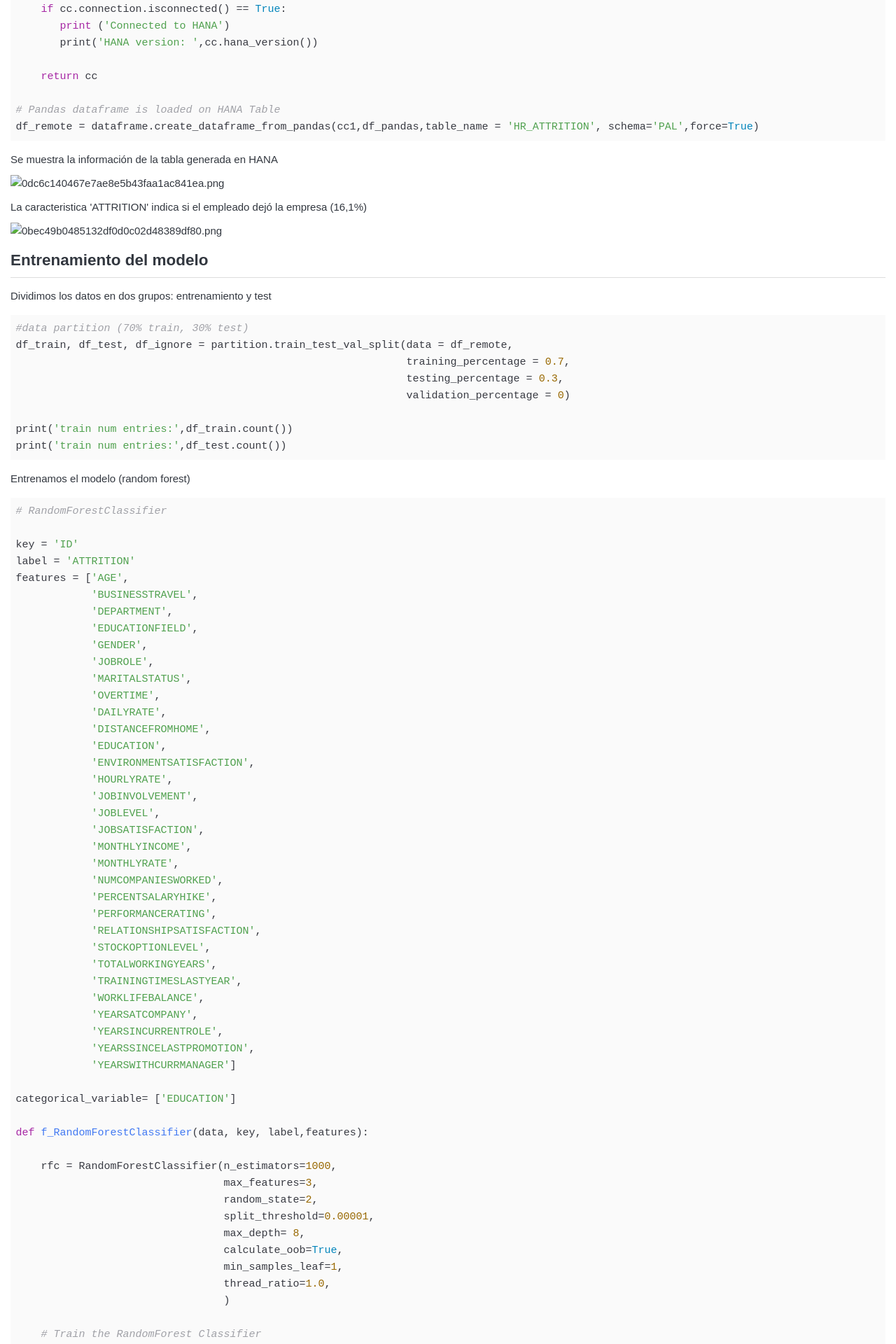
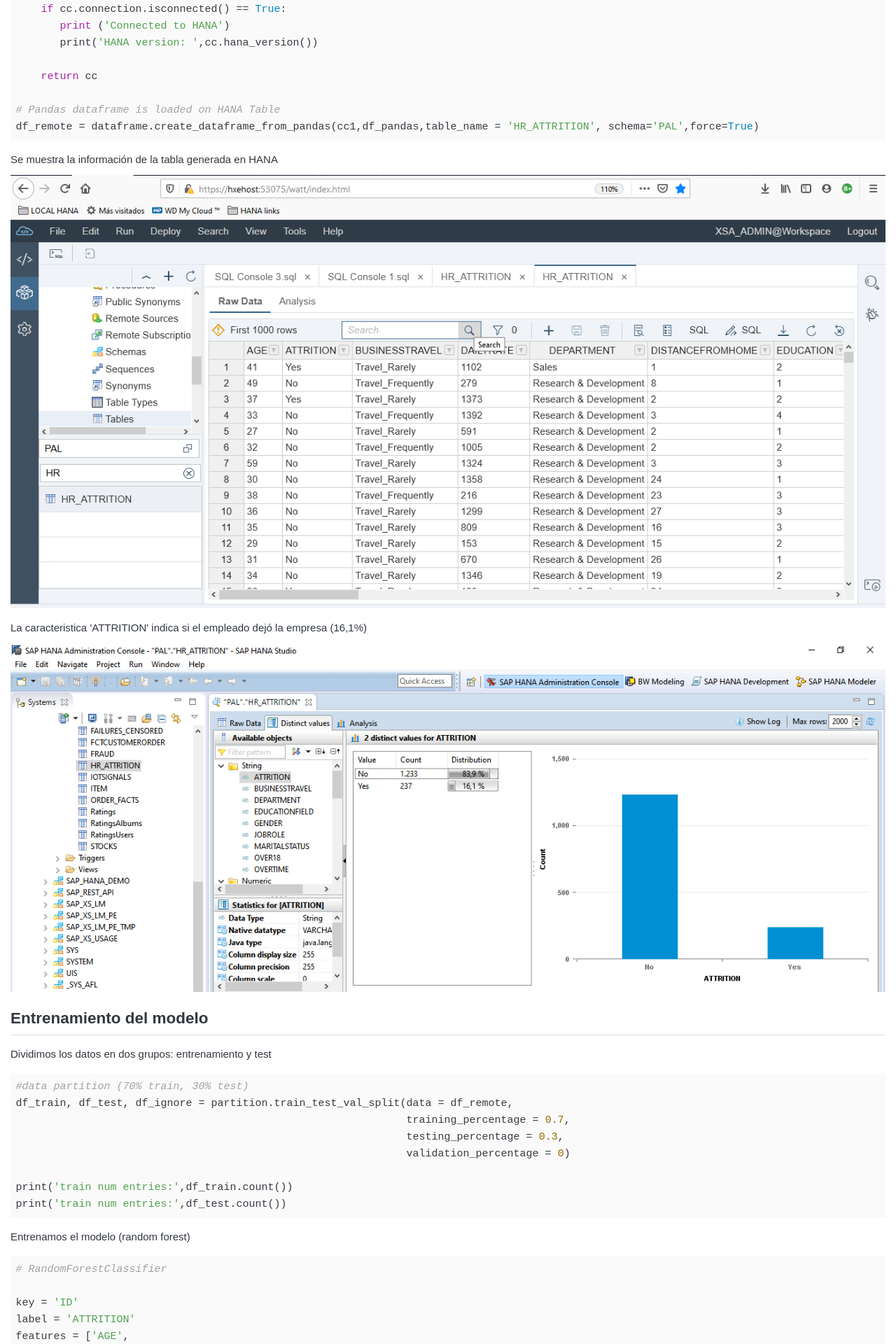
Before and after one commit to alejandromanas/alejandromanas.github.io, a Jekyll site: the page hr retention/hr retention.html, which Jekyll copies as it is, in a window 1280 px wide. Shown: the part 1605-3525 px from the top of the page at 70% size. Built offline with Jekyll 4.4.1, drawn with Linux system fonts in a browser that asks for light colours.

Commit message:
hr retention images

````diff
--- a/hr retention/hr retention.html
+++ b/hr retention/hr retention.html
@@ -442,9 +442,9 @@ df_remote = dataframe.create_dataframe_from_pandas(cc1,df_pandas,table_name = 'H
 <span class="hljs-comment"># Pandas dataframe is loaded on HANA Table</span>
 df_remote = dataframe.create_dataframe_from_pandas(cc1,df_pandas,table_name = <span class="hljs-string">&#x27;HR_ATTRITION&#x27;</span>, schema=<span class="hljs-string">&#x27;PAL&#x27;</span>,force=<span class="hljs-literal">True</span>)</code></pre></div>
 <p>Se muestra la información de la tabla generada en HANA</p>
-<p><img src="_resources/260df22317a0445ba5d189469d5a9b53.png" alt="0dc6c140467e7ae8e5b43faa1ac841ea.png"></p>
+<p><img src="/assets/img/page_hr_retention/260df22317a0445ba5d189469d5a9b53.png" alt="0dc6c140467e7ae8e5b43faa1ac841ea.png"></p>
 <p>La caracteristica 'ATTRITION' indica si el empleado dejó la empresa (16,1%)</p>
-<p><img src="_resources/b06100b82f4a489c807f80049dcc2377.png" alt="0bec49b0485132df0d0c02d48389df80.png"></p>
+<p><img src="/assets/img/page_hr_retention/b06100b82f4a489c807f80049dcc2377.png" alt="0bec49b0485132df0d0c02d48389df80.png"></p>
 <h1 id="entrenamiento-del-modelo">Entrenamiento del modelo</h1>
 <p>Dividimos los datos en dos grupos: entrenamiento y test</p>
 <div class="joplin-editable"><pre class="joplin-source" data-joplin-language="python" data-joplin-source-open="```python&#10;" data-joplin-source-close="&#10;```">#data partition (70% train, 30% test)
@@ -588,7 +588,7 @@ MODEL_SCHEMA = <span class="hljs-string">&#x27;MODEL_STORAGE&#x27;</span>
 model_storage = ModelStorage(connection_context=cc, schema=MODEL_SCHEMA)
 rfc.name = <span class="hljs-string">&#x27;RandomForest Classifier 1&#x27;</span>
 model_storage.save_model(model=rfc,if_exists = <span class="hljs-string">&#x27;replace&#x27;</span>)</code></pre></div>
-<p><img src="_resources/6938f7ea68f44a3ba8c8ea2f4ae92ea9.png" alt="e16c1e931710725be9b57185fbdde914.png"></p>
+<p><img src="/assets/img/page_hr_retention/6938f7ea68f44a3ba8c8ea2f4ae92ea9.png" alt="e16c1e931710725be9b57185fbdde914.png"></p>
 <p>Realizamos la predicción y la guardamos en una tabla en SAP HANA</p>
 <div class="joplin-editable"><pre class="joplin-source" data-joplin-language="python" data-joplin-source-open="```python&#10;" data-joplin-source-close="&#10;```"># Prediction
 out = rfc.predict(data=df_remote,
@@ -605,7 +605,7 @@ out = rfc.predict(data=df_remote,
 <span class="hljs-comment"># Save prediction on HANA Table</span>
 pd_out = out.collect()
 dataframe.create_dataframe_from_pandas(cc2,pd_out,table_name = <span class="hljs-string">&#x27;HR_ATTRITION_PRED&#x27;</span>, schema=<span class="hljs-string">&#x27;PAL&#x27;</span>,force=<span class="hljs-literal">True</span>)</code></pre></div>
-<p><img src="_resources/851d67a53ceb497896496fc0f2363ea1.png" alt="915f73787356d7a12f2eb33af1a95b94.png"></p>
+<p><img src="/assets/img/page_hr_retention/851d67a53ceb497896496fc0f2363ea1.png" alt="915f73787356d7a12f2eb33af1a95b94.png"></p>
 <h1 id="creacion-de-la-aplicacion-web">Creación de la aplicación web</h1>
 <p>Por defecto, HANA XSA permite desarrollar aplicaciones Java y NodeJS.Tambien es posible desplegar aplicaciones web en python generando un 'runtime' python utilizando un buildpack creado por SAP.</p>
 <p><img src="_resources/9b9fdb55be7543bf935e375ca2f4b596.png" alt="ee7adbb8aa9b7ce26c2672bf4254f55a.png"></p>
````
Also changed, not shown: assets/img/page_hr_retention/260df22317a0445ba5d189469d5a9b53.png (added), assets/img/page_hr_retention/6938f7ea68f44a3ba8c8ea2f4ae92ea9.png (added), assets/img/page_hr_retention/851d67a53ceb497896496fc0f2363ea1.png (added), assets/img/page_hr_retention/9b9fdb55be7543bf935e375ca2f4b596.png (added), assets/img/page_hr_retention/b06100b82f4a489c807f80049dcc2377.png (added).
